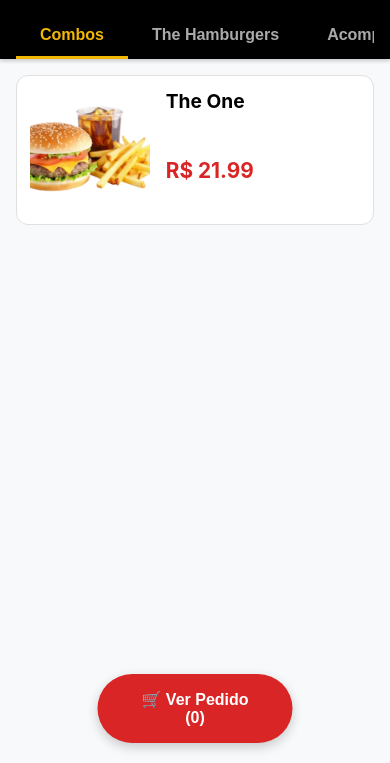
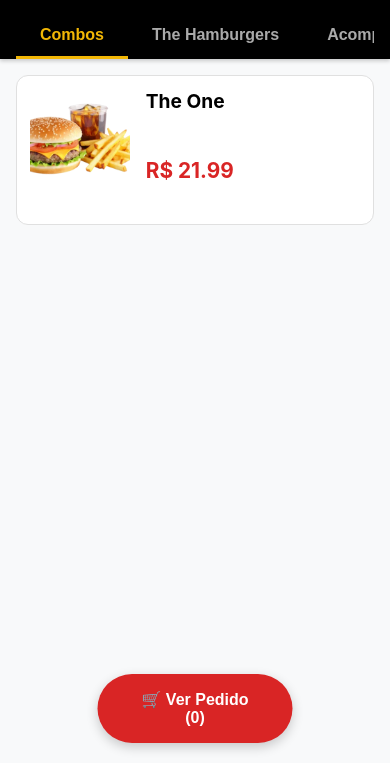
Before and after one commit to TheDandyHoneybadger/thehungryburger, a plain HTML site: page index.html in a window 390 px wide. Shown: the part 81-844 px from the top of the page. Drawn offline with Linux system fonts and the light colour scheme.

Commit message:
Update style.css

```diff
--- a/style.css
+++ b/style.css
@@ -684,8 +684,8 @@ header {
     }
 
     .menu-item img {
-        width: 120px; /* AJUSTE: Aumentado para 110px */
-        height: 120px; /* AJUSTE: Aumentado para 110px */
+        width: 100px; /* AJUSTE: Aumentado para 110px */
+        height: 100px; /* AJUSTE: Aumentado para 110px */
         object-fit: cover;
         flex-shrink: 0;
         margin-right: 1rem;
```
